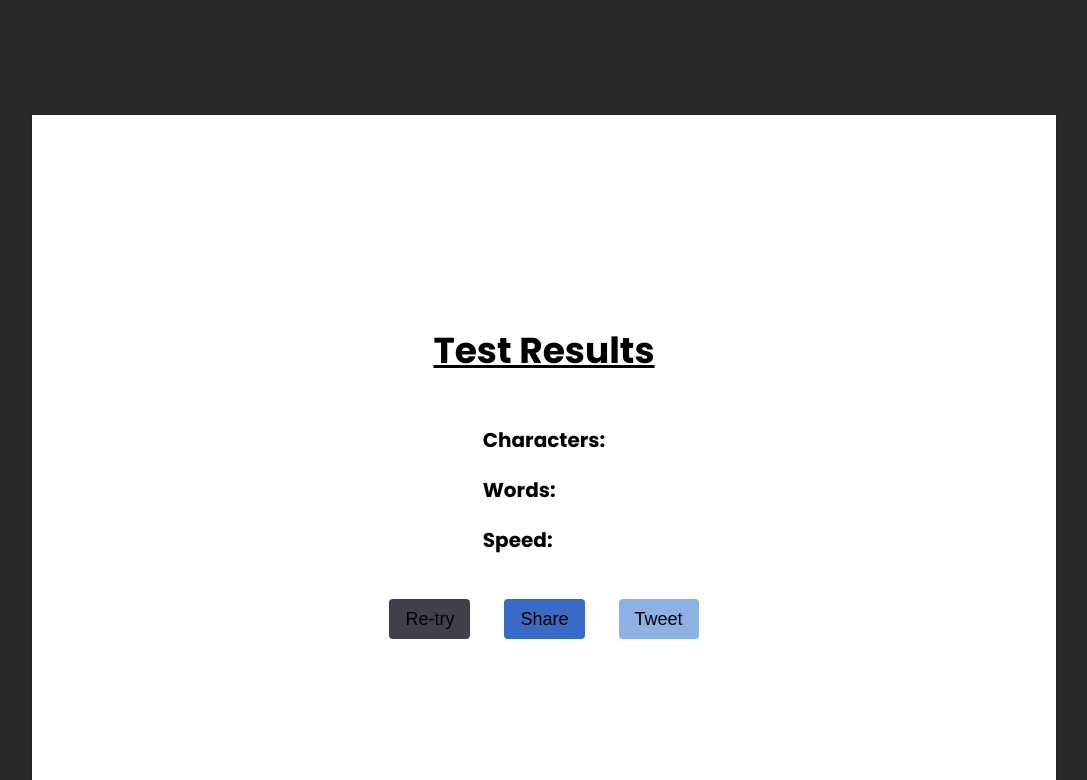
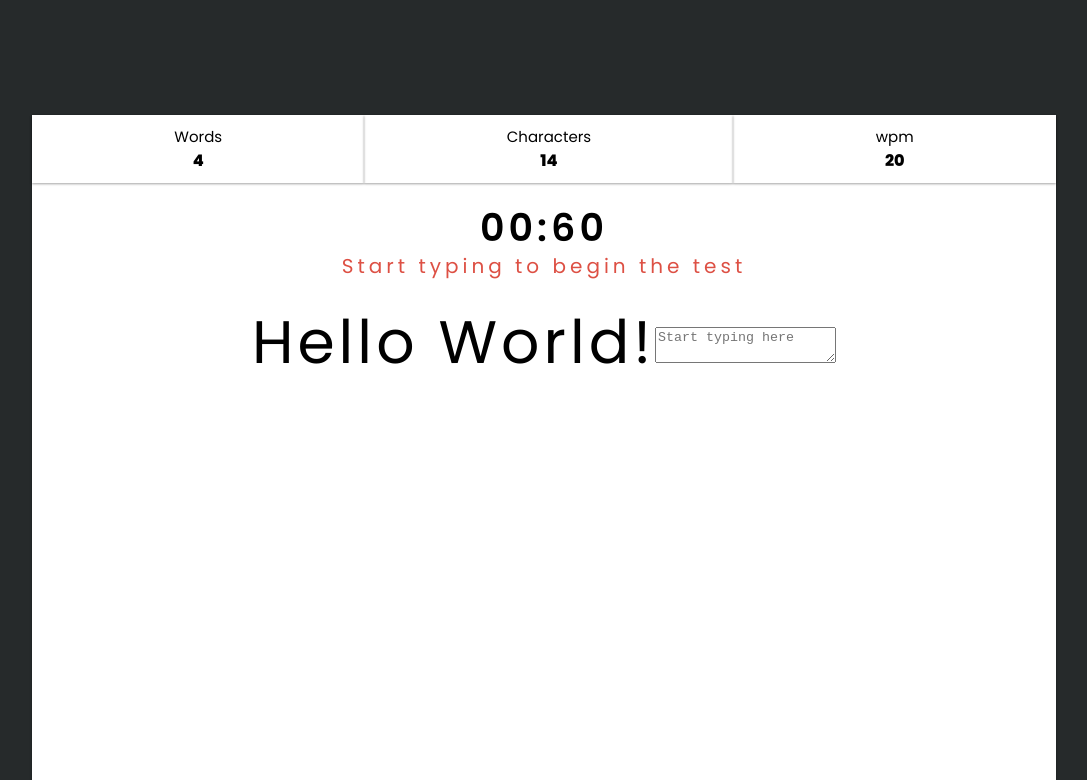
Before and after one commit to KishorekumarBS/Flashtype, a React (Create React App) app: page / in a window 1280 px wide. Shown: the part 920-1700 px from the top of the page, without its empty margins (96-1183 px from the left). Built offline with nearby package versions, Linux system fonts and the light colour scheme.

Commit message:
Adding Typing Challenge container & TypingChallenge

```diff
--- a/src/components/App/App.jsx
+++ b/src/components/App/App.jsx
@@ -4,6 +4,7 @@ import Nav from "../Nav/Nav";
 import Landing from "../Landing/Landing";
 import Footer from "../Footer/Footer";
 import ChallengeSection from "../ChallengeSection/ChallengeSection";
+import TestContainer from "../TestContainer/TestContainer";
 
 export default class App extends Component {
   render() {
--- /dev/null
+++ b/src/components/ChallengeDetailsCard/ChallengeDetailsCard.css
@@ -0,0 +1,25 @@
+.details-card-container {
+  display: flex;
+  flex-direction: column;
+  align-items: center;
+  justify-content: center;
+  flex-grow: 1;
+  padding: 10px;
+  box-shadow: 0 1px 3px rgba(0, 0, 0, 0.12), 0 1px 2px rgba(0, 0, 0, 0.26);
+  transition: all 0.3s cubic-bezier(0.165, 0.84, 0.44, 1);
+}
+
+.details-card-container:hover {
+  box-shadow: 0 14px 20px rgba(0, 0, 0, 0.12), 0 10px 10px rgba(0, 0, 0, 0.26);
+}
+
+.card-name {
+  font-size: 15px;
+  margin: 0;
+}
+
+.card-value {
+  font-size: 50p;
+  font-weight: 800;
+  margin: 0;
+}
--- /dev/null
+++ b/src/components/ChallengeDetailsCard/ChallengeDetailsCard.jsx
@@ -0,0 +1,11 @@
+import React from "react";
+import "./ChallengeDetailsCard.css";
+
+export default function ChallengeDetailsCard({ cardName, cardValue }) {
+  return (
+    <div className="details-card-container">
+      <div className="card-name">{cardName}</div>
+      <div className="card-value">{cardValue}</div>
+    </div>
+  );
+}
--- a/src/components/TestContainer/TestContainer.jsx
+++ b/src/components/TestContainer/TestContainer.jsx
@@ -1,13 +1,18 @@
 import React from "react";
 import "./TestContainer.css";
 import TryAgain from "../Tryagain/Tryagain";
+import TypingChallengeContainer from "../TypingChallengeContainer/TypingChallengeContainer";
 
 export default function TestContainer({ words, characters, wpm }) {
   return (
     <div className="test-container">
-      <div className="try-again-cont">
-        <TryAgain />
+      <div className="typing-challenge-cont" data-aos="fade-up">
+        <TypingChallengeContainer words={4} characters={14} wpm={20} />
       </div>
+
+      {/* <div className="try-again-cont">
+        <TryAgain words={words} characters={characters} wpm={wpm} />
+      </div> */}
     </div>
   );
 }
--- /dev/null
+++ b/src/components/TypingChallenge/TypingChallenge.css
@@ -0,0 +1,32 @@
+.typing-challenge {
+  display: flex;
+  flex-direction: column;
+  align-items: center;
+  justify-content: center;
+  flex-grow: 1;
+}
+
+.timer-container {
+  margin: 16px;
+}
+
+.timer {
+  font-size: 38px;
+  font-weight: 600;
+  margin: 0;
+  text-align: center;
+}
+
+.timer-info {
+  margin: 0;
+  margin-top: -5px;
+  color: #dd5044;
+  font-size: 20px;
+  text-align: center;
+}
+
+.textarea-container {
+  display: flex;
+  flex-direction: row;
+  justify-content: center;
+}
--- /dev/null
+++ b/src/components/TypingChallenge/TypingChallenge.jsx
@@ -0,0 +1,24 @@
+import React from "react";
+import "./TypingChallenge.css";
+
+export default function ({ selectedParagraph }) {
+  return (
+    <div className="typing-challenge">
+      <div className="timer-container">
+        <p className="timer">00:60</p>
+        <p className="timer-info">Start typing to begin the test</p>
+      </div>
+      <div className="textarea-container">
+        <div className="textarea-left">
+          <div className="textarea test-paragraph">{selectedParagraph}</div>
+        </div>
+        <div className="textarea-right">
+          <textarea
+            className="textarea"
+            placeholder="Start typing here"
+          ></textarea>
+        </div>
+      </div>
+    </div>
+  );
+}
--- /dev/null
+++ b/src/components/TypingChallengeContainer/TypingChallengeContainer.css
@@ -0,0 +1,15 @@
+.typing-challenge-container {
+  display: flex;
+  flex-direction: column;
+  flex-grow: 1;
+}
+.details-contianers {
+  display: flex;
+  flex-direction: row;
+  flex-wrap: wrap;
+}
+
+.type-container {
+  display: flex;
+  flex-grow: 1;
+}
--- /dev/null
+++ b/src/components/TypingChallengeContainer/TypingChallengeContainer.jsx
@@ -0,0 +1,20 @@
+import React from "react";
+import "./TypingChallengeContainer.css";
+import ChallengeDetailsCard from "../ChallengeDetailsCard/ChallengeDetailsCard";
+import TypingChallenge from "../TypingChallenge/TypingChallenge";
+
+export default function TypingChallengeContainer({ words, characters, wpm }) {
+  return (
+    <div className="typing-challenge-container">
+      {/* Details Section */}
+      <div className="details-contianers">
+        <ChallengeDetailsCard cardName="Words" cardValue={words} />
+        <ChallengeDetailsCard cardName="Characters" cardValue={characters} />
+        <ChallengeDetailsCard cardName="wpm" cardValue={wpm} />
+      </div>
+      <div className="typewriter-container">
+        <TypingChallenge selectedParagraph="Hello World!" />
+      </div>
+    </div>
+  );
+}
```
